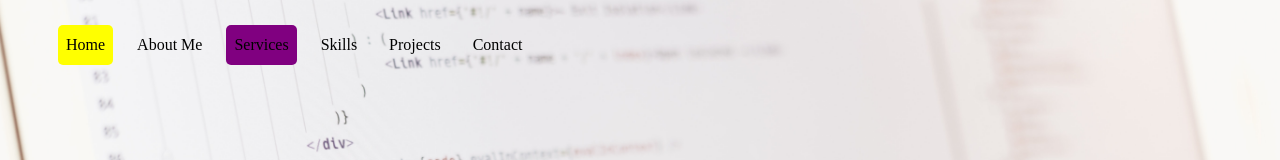
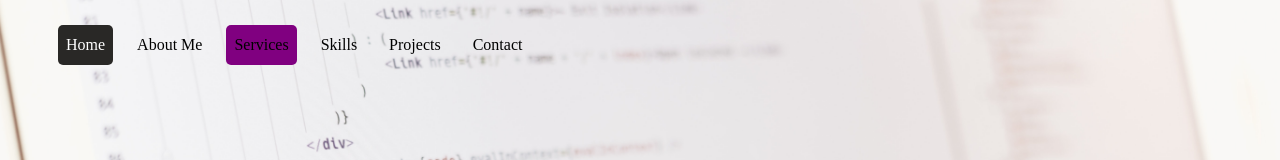
Before and after one commit to careerdimasprayoga/portofolio, a Vue app: page / in a window 1280 px wide. In both pictures the pointer is over the link "Home". Shown: the top 160 px of the page. Built offline with nearby package versions, Linux system fonts and the light colour scheme; a web font is replaced by a local one.

Commit message:
third commit

```diff
--- a/src/components/Main.vue
+++ b/src/components/Main.vue
@@ -66,12 +66,12 @@ header #custom-navbar {
 header .nav-item a{
   color: black !important;
 }
-/* header .nav-item a:hover {
+header .nav-item a:hover {
   color: white !Important;
-} */
+}
 header .nav-item:hover {
   border-radius: 5px;
-  background-color: yellow !important;
+  background-color: #292826 !important;
 }
 .navActive {
   background-color: purple;
```
